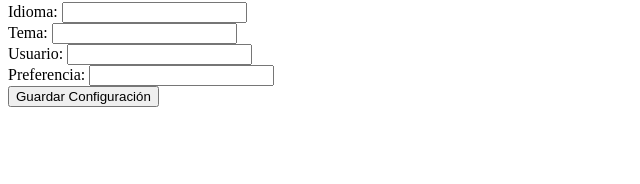
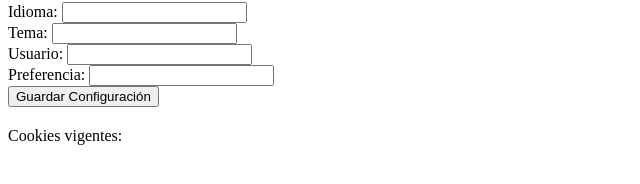
Before and after one commit to HellLonely/TareaDCC, a plain HTML site: page index.html in a window 1280 px wide. Shown: the part 112-296 px from the top of the page, without its empty margins (0-640 px from the left). Drawn offline with Linux system fonts and the light colour scheme.

Commit message:
Fix output Cookies

```diff
--- a/index.html
+++ b/index.html
@@ -26,6 +26,10 @@
     <button id="addButton">Guardar Configuración</button>
 
 
+    <div style="margin-top: 20px;">
+        <div id="viewCookies"></div>
+    </div>
+
 
 </body>
 <script src="main.js"></script>
--- a/main.js
+++ b/main.js
@@ -3,6 +3,7 @@
 document.addEventListener('DOMContentLoaded', function () {
 
     let addButton = document.getElementById('addButton')
+    let viewCookies  = document.getElementById('viewCookies')
 
 
     // Comprueba si existen las cookies `preferencia` y `ultima_visita` siempre que se cargue el DOM
@@ -39,7 +40,7 @@ document.addEventListener('DOMContentLoaded', function () {
             cookiesList += cookies[i] + "\n";
         }
 
-        console.log("Cookies vigentes:\n\n" + cookiesList);
+        viewCookies.innerHTML = "Cookies vigentes:\n\n <br>" + cookies.join("<br>");
     }
 
     // Recoje los datos del formulario para crear las cookies
```
